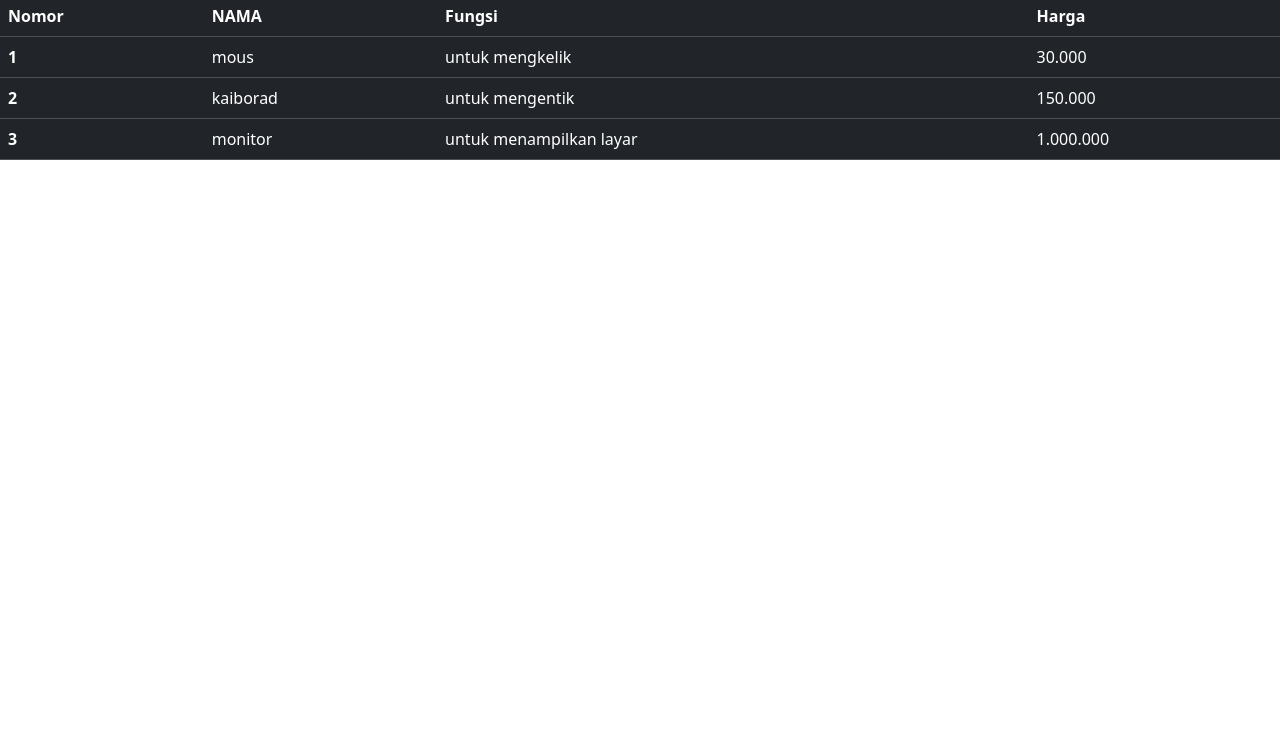
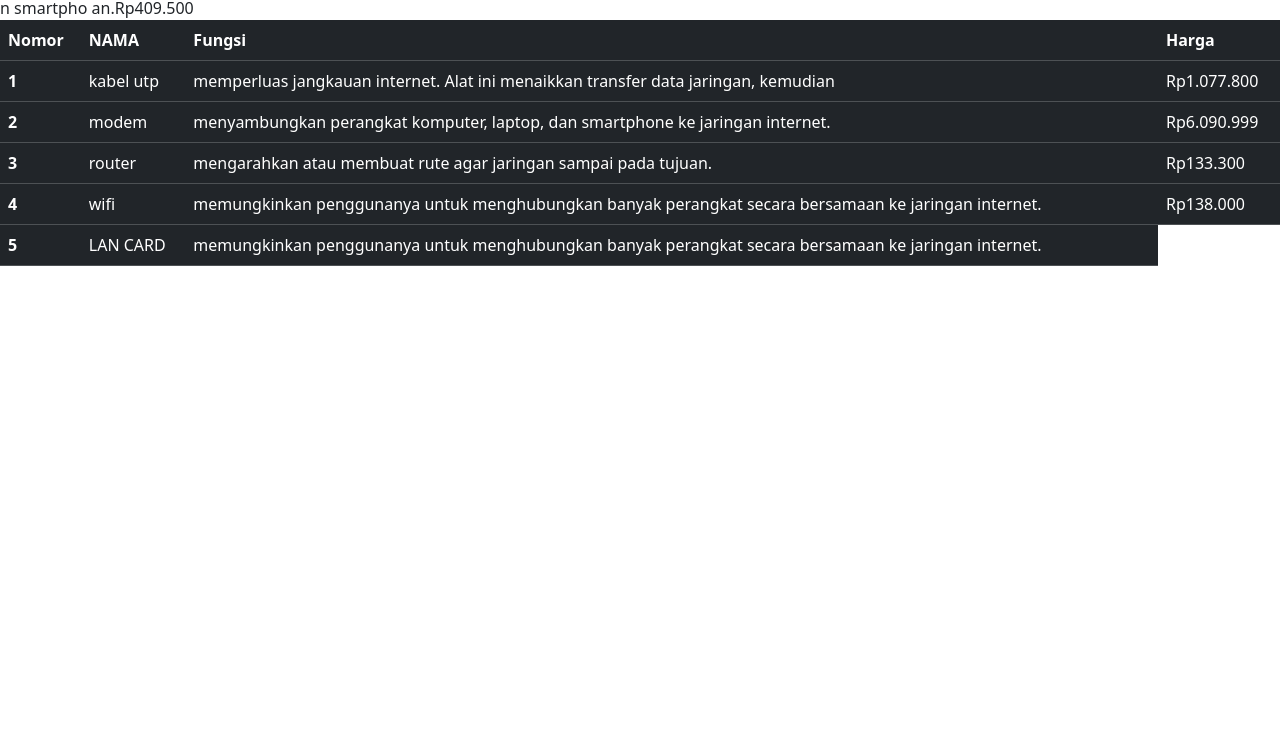
Before and after one commit to EndiBarus/EndiBarus.github.io, a plain HTML site: page peralatanjaringan/index.html in a window 1280 px wide. Shown: the part 60-800 px from the top of the page. Drawn offline with nearby package versions, Linux system fonts and the light colour scheme.

Commit message:
Update index.html

```diff
--- a/peralatanjaringan/index.html
+++ b/peralatanjaringan/index.html
@@ -23,21 +23,33 @@
   <tbody>
     <tr>
       <th scope="row">1</th>
-      <td>mous</td>
-      <td>untuk mengkelik </td>
-      <td>30.000</td>
+      <td>kabel utp</td>
+      <td> memperluas jangkauan internet. Alat ini menaikkan transfer data jaringan, kemudian</td>
+      <td>Rp1.077.800</td>
     </tr>
     <tr>
       <th scope="row">2</th>
-      <td>kaiborad </td>
-      <td>untuk mengentik</td>
-      <td>150.000</td>
+      <td>modem</td>
+      <td>menyambungkan perangkat komputer, laptop, dan smartphone ke jaringan internet.</td>
+      <td>Rp6.090.999</td>
     </tr>
     <tr>
       <th scope="row">3</th>
-      <td>monitor</td>
-      <td>untuk menampilkan layar</td>
-      <td>1.000.000</td>
+      <td>router</td>
+      <td>mengarahkan atau membuat rute agar jaringan sampai pada tujuan.</td>
+      <td>Rp133.300</td>
+    </tr>
+    <tr>
+      <th scope="row">4</th>
+      <td>wifi</td>n smartpho
+      <td>memungkinkan penggunanya untuk menghubungkan banyak perangkat secara bersamaan ke jaringan internet. </td>
+      <td>Rp138.000</td>
+    </tr>
+    <tr>
+      <th scope="row">5</th>
+      <td>LAN CARD</td>an.</td>
+      <td>memungkinkan penggunanya untuk menghubungkan banyak perangkat secara bersamaan ke jaringan internet. </td
+      <td>Rp409.500</td>
     </tr>
   </tbody>
 </table>
```
